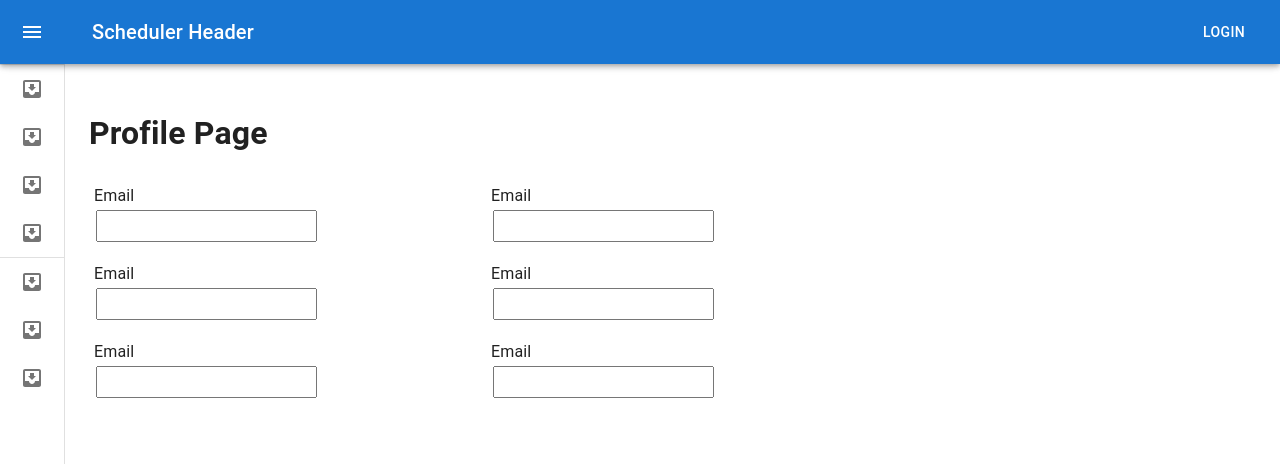
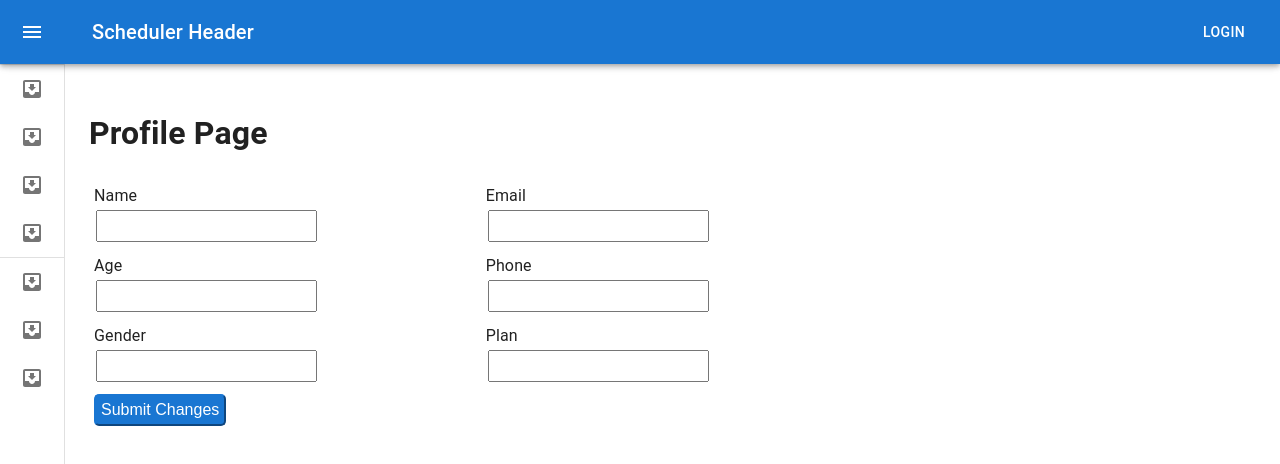
Before and after one commit to ana-pagnoncelli/Scheduler, a React (Create React App) app: page /profile in a window 1280 px wide. Shown: the top 464 px of the page. Built offline with nearby package versions, Linux system fonts and the light colour scheme.

Commit message:
Create form to profile page

```diff
--- a/package.json
+++ b/package.json
@@ -13,7 +13,6 @@
     "@testing-library/jest-dom": "^5.16.5",
     "@testing-library/react": "^13.4.0",
     "@testing-library/user-event": "^13.5.0",
-    "@themesberg/react-bootstrap": "^1.4.1",
     "@types/jest": "^27.5.2",
     "@types/node": "^16.18.12",
     "@types/react": "^18.0.28",
--- /dev/null
+++ b/src/components/SubmitButton.tsx
@@ -0,0 +1,13 @@
+import { styled } from "@mui/material/styles";
+import { BASE_COLOR } from "../styles";
+
+export const SubmitButton = styled("button")(() => ({
+  color: "white",
+  backgroundColor: BASE_COLOR,
+  borderColor: BASE_COLOR,
+  borderRadius: "5px",
+  fontSize: "medium",
+  display: "block",
+  padding: "5px",
+  margin: "5px"
+}));
--- a/src/pages/login/styles.tsx
+++ b/src/pages/login/styles.tsx
@@ -12,17 +12,6 @@ export const Input = styled("input")(() => ({
   fontSize: "medium",
   padding: "5px",
   margin: "2px"
-}));
-
-export const SubmitButton = styled("button")(() => ({
-  color: "white",
-  backgroundColor: BASE_COLOR,
-  borderColor: BASE_COLOR,
-  borderRadius: "5px",
-  fontSize: "medium",
-  display: "block",
-  padding: "5px",
-  margin: "5px"
 }));
 
 export const HasAccountButton = styled("button")(() => ({
--- a/src/pages/profile/Profile.tsx
+++ b/src/pages/profile/Profile.tsx
@@ -1,91 +1,86 @@
-import React from "react";
-import { Grid } from "@mui/material";
-import { Input, Label } from "./styles";
+import React, { useState } from "react";
+import { Grid, styled } from "@mui/material";
+import { ProfileField } from "./ProfileField";
+import { BASE_COLOR } from "../../styles";
+
+export const SubmitButton = styled("button")(() => ({
+  color: "white",
+  backgroundColor: BASE_COLOR,
+  borderColor: BASE_COLOR,
+  borderRadius: "5px",
+  fontSize: "medium",
+  display: "block",
+  padding: "5px",
+  margin: "5px"
+}));
 
 export function Profile() {
+  const [email, setEmail] = useState("");
+  const [name, setName] = useState("");
+  const [phone, setPhone] = useState("");
+  const [age, setAge] = useState("");
+  const [gender, setGender] = useState("");
+
+  const handleEmail = (e: React.ChangeEvent<HTMLInputElement>) => {
+    setEmail(e.target.value);
+  };
+
+  const handleName = (e: React.ChangeEvent<HTMLInputElement>) => {
+    setName(e.target.value);
+  };
+
+  const handlePhone = (e: React.ChangeEvent<HTMLInputElement>) => {
+    setPhone(e.target.value);
+  };
+
+  const handleAge = (e: React.ChangeEvent<HTMLInputElement>) => {
+    setAge(e.target.value);
+  };
+
+  const handleGender = (e: React.ChangeEvent<HTMLInputElement>) => {
+    setGender(e.target.value);
+  };
+
   return (
     <div>
       <h1>Profile Page</h1>
       <Grid container spacing={1}>
-        <Grid container item xs={12} spacing={3}>
-          <Grid item xs={4}>
-            <Label className='label' htmlFor='email'>
-              Email
-              <Input
-                // onChange={handleEmail}
-                className='input'
-                // value={email}
-                type='email'
-                id='email'
+        <Grid container item xs={12} spacing={1}>
+          <ProfileField
+            fieldName='Name'
+            fieldValue={name}
+            onChange={handleName}
           />
-            </Label>
-          </Grid>
-          <Grid item xs={4}>
-            <Label className='label' htmlFor='email'>
-              Email
-              <Input
-                // onChange={handleEmail}
-                className='input'
-                // value={email}
-                type='email'
-                id='email'
+          <ProfileField
+            fieldName='Email'
+            fieldValue={email}
+            onChange={handleEmail}
           />
-            </Label>
         </Grid>
       </Grid>
-        <Grid container item xs={12} spacing={3}>
-          <Grid item xs={4}>
-            <Label className='label' htmlFor='email'>
-              Email
-              <Input
-                // onChange={handleEmail}
-                className='input'
-                // value={email}
-                type='email'
-                id='email'
+      <Grid container item xs={12} spacing={1}>
+        <ProfileField fieldName='Age' fieldValue={age} onChange={handleAge} />
+        <ProfileField
+          fieldName='Phone'
+          fieldValue={phone}
+          onChange={handlePhone}
         />
-            </Label>
       </Grid>
-          <Grid item xs={4}>
-            <Label className='label' htmlFor='email'>
-              Email
-              <Input
-                // onChange={handleEmail}
-                className='input'
-                // value={email}
-                type='email'
-                id='email'
+      <Grid container item xs={12} spacing={1}>
+        <ProfileField
+          fieldName='Gender'
+          fieldValue={gender}
+          onChange={handleGender}
         />
-            </Label>
+        <ProfileField
+          fieldName='Plan'
+          fieldValue={email}
+          onChange={handleEmail}
+        />
       </Grid>
-        </Grid>
-        <Grid container item xs={12} spacing={3}>
-          <Grid item xs={4}>
-            <Label className='label' htmlFor='email'>
-              Email
-              <Input
-                // onChange={handleEmail}
-                className='input'
-                // value={email}
-                type='email'
-                id='email'
-              />
-            </Label>
-          </Grid>
-          <Grid item xs={4}>
-            <Label className='label' htmlFor='email'>
-              Email
-              <Input
-                // onChange={handleEmail}
-                className='input'
-                // value={email}
-                type='email'
-                id='email'
-              />
-            </Label>
-          </Grid>
-        </Grid>
-      </Grid>
+      <SubmitButton className='btn' type='submit'>
+        Submit Changes
+      </SubmitButton>
     </div>
   );
 }
--- /dev/null
+++ b/src/pages/profile/ProfileField.tsx
@@ -0,0 +1,31 @@
+import React from "react";
+import { Grid } from "@mui/material";
+import { Input, Label } from "./styles";
+
+type ProfileFieldType = {
+  fieldName: string;
+  fieldValue: string;
+  // eslint-disable-next-line no-unused-vars
+  onChange: (e: React.ChangeEvent<HTMLInputElement>) => void;
+};
+
+export function ProfileField({
+  fieldName,
+  fieldValue,
+  onChange
+}: ProfileFieldType) {
+  return (
+    <Grid item xs={4}>
+      <Label className='label' htmlFor={fieldName}>
+        {fieldName}
+        <Input
+          onChange={onChange}
+          className='input'
+          value={fieldValue}
+          type={fieldName}
+          id={fieldName}
+        />
+      </Label>
+    </Grid>
+  );
+}
```
Also changed, not shown: src/pages/login/Login.tsx (+2 -7 lines), src/pages/login/SignUp.tsx (+2 -7 lines), 1 other file (tests, documents, lock files or other folders). Lines whose indentation alone changed are shown as unchanged.
